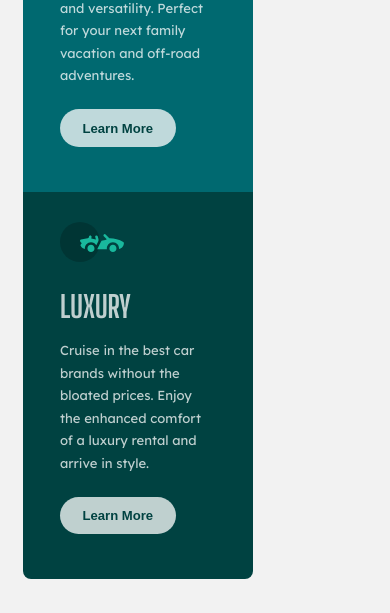
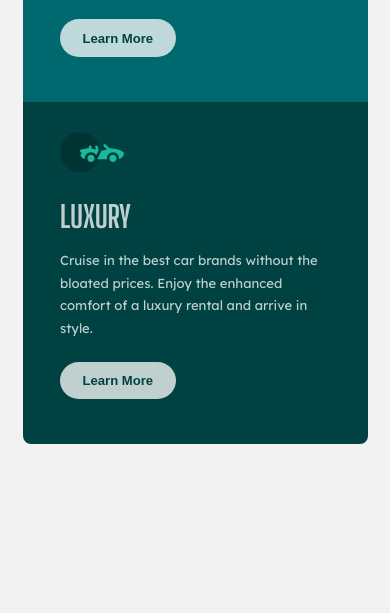
Before and after one commit to JeremiasRincaveski/3-column-preview-card-component, a plain HTML site: page index.html in a window 390 px wide. Shown: the part 617-1230 px from the top of the page. After the commit the page ends 1095 px from the top, so only its background shows below. Drawn offline with Linux system fonts and the light colour scheme.

Commit message:
mobile pronto

```diff
--- a/style.css
+++ b/style.css
@@ -16,6 +16,7 @@
 * {
   margin: 0;
   padding: 0;
+  box-sizing: border-box;
 }
 
 html {
@@ -28,7 +29,7 @@ html {
 body {
   background-color: var(--very-light-gray);
   height: 100%;
-  width: 30%;
+  width: 100%;
 }
 
 main {
@@ -36,6 +37,7 @@ main {
   grid-template-columns: 1fr;
   grid-template-rows: repeat(3, 1fr);
   padding: 4vh 1.5rem;
+  width: 100%;
 }
 
 .sedan {
```
